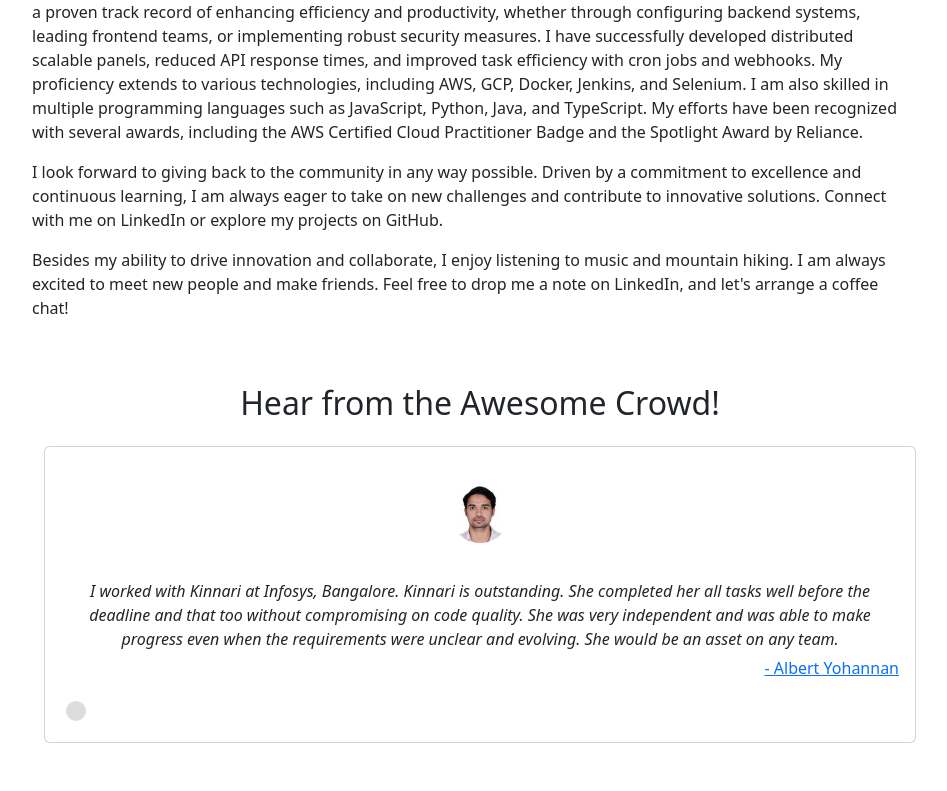
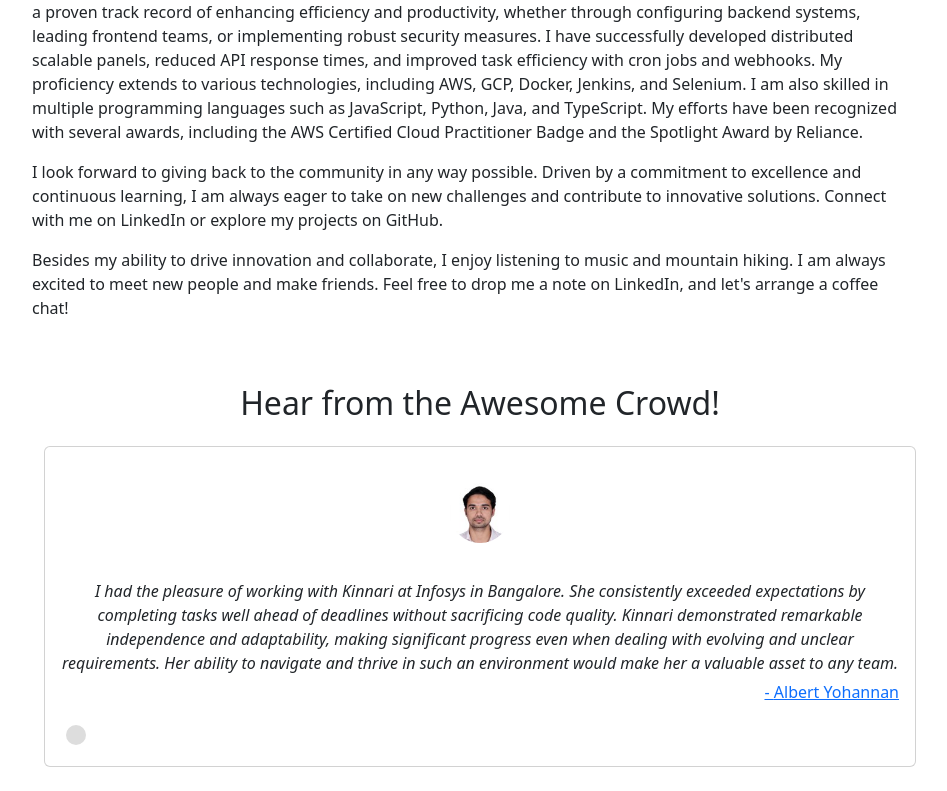
Before and after one commit to Kinnari7/kinnari7.github.io, a React (Create React App) app: page /#/about in a window 1280 px wide. Shown: the part 416-1207 px from the top of the page, without its empty margins (172-1119 px from the left). Before the commit the page ends 1183 px from the top, so only its background shows below. Built offline with nearby package versions, Linux system fonts and the light colour scheme.

Commit message:
updated recommendation msg

```diff
--- a/src/sections/recommendation/recommendation.jsx
+++ b/src/sections/recommendation/recommendation.jsx
@@ -12,42 +12,42 @@ const recommendations = [
     id: 1,
     name: "Albert Yohannan",
     image: Albert,
-    text: `I worked with Kinnari at Infosys, Bangalore. Kinnari is outstanding. She completed her all tasks well before the deadline and that too without compromising on code quality. She was very independent and was able to make progress even when the requirements were unclear and evolving. She would be an asset on any team.`,
+    text: `I had the pleasure of working with Kinnari at Infosys in Bangalore. She consistently exceeded expectations by completing tasks well ahead of deadlines without sacrificing code quality. Kinnari demonstrated remarkable independence and adaptability, making significant progress even when dealing with evolving and unclear requirements. Her ability to navigate and thrive in such an environment would make her a valuable asset to any team.`,
     link: "https://www.linkedin.com/in/albert-chiriyankandath-yohannan-4b55471a1/",
   },
   {
     id: 2,
     name: "Kalpesh Hadiyal",
     image: Kalpesh,
-    text: `Kinnari joined the fintech development team at Openxcell Technolabs as an Associate Software Engineer as beginner and soon it was easy to forget her lack of experience. Her tendency to learn a new concept or technology is astronomical. She is neither void of ideas nor shy of expressing them. I worked closely with her on a complex research project that she had no trouble owning end to end. She is an asset that is hard to find. One of the smartest engineers I have worked with.`,
+    text: `Kinnari joined the fintech development team at Openxcell Technolabs as an Associate Software Engineer, and it was soon easy to overlook her initial lack of experience. Her ability to quickly grasp new concepts and technologies is exceptional. She is both creative and confident in sharing her ideas. I had the opportunity to work closely with her on a complex research project, which she effortlessly managed from start to finish. Kinnari is truly a rare talent and one of the smartest engineers I have ever worked with.`,
     link: "https://www.linkedin.com/in/kalpesh-hadiyal-a4b669b6/",
   },
   {
     id: 3,
     name: "Jayesh Mathur",
     image: Jayesh,
-    text: `I've worked with Kinnari since with Openxcell Technolabs and during this journey, I've seen her quickly picking up newer and complex technologies. She has a growth mindset and a work ethic to match. She was instrumental in several initiatives and can independently drive complex projects to completion. She is confident and learns from feedback which helps her grow faster. Kinnari's ability to handle multiple technologies/tasks was unlike any I've seen before and helped increase the productivity of our team. Kinnari is an asset to any team/company and I wish her the very best!`,
+    text: `I’ve worked with Kinnari since her time at Openxcell Technolabs, and I’ve witnessed her rapidly mastering new and complex technologies. She has a growth mindset complemented by a strong work ethic. Kinnari played a crucial role in several initiatives, demonstrating her ability to independently drive complex projects to completion. `,
     link: "https://www.linkedin.com/in/jayesh-mathur-b5b6a852/",
   },
   {
     id: 4,
     name: "Parth Goswami",
     image: Parth,
-    text: `Kinnari is very bright and eager to learn new skills. During her Software Engineer role at Openxcell, I mentored her for a competition where she and her team had to prepare a pitch for a new product at Openxcell. She takes feedback seriously and applies it diligently to make improvements. Working in a team setting, she also demonstrated great leadership and communication skills. She and her team put together a very compelling pitch which won them the top price at the competition.`,
+    text: `Kinnari is confident, receptive to feedback, and uses it to accelerate her growth. Her unique ability to handle multiple technologies and tasks significantly boosted our team’s productivity. Kinnari is a valuable asset to any team or company, and I wish her the very best in her future endeavors!`,
     link: "https://www.linkedin.com/in/goswami-parth-7a8095bb/",
   },
   {
     id: 5,
     name: "Rutul Amin",
     image: Rutul,
-    text: `I've worked with Kinnari since my first day with Openxcell and during this journey, I've seen her quickly picking up newer and complex technologies. She has a growth mindset and a work ethic to match. She was instrumental in several initiatives and can independently drive complex projects to completion. She is confident and learns from feedback which helps her grow faster. Kinnari's ability to handle multiple technologies/tasks was unlike any I've seen before and helped increase the productivity of our team. Kinnari is an asset to any team/company and I wish her the very best!`,
+    text: `Kinnari has an exceptional growth mindset and consistently drives complex projects to successful completion. Her ability to handle multiple tasks efficiently and incorporate feedback to improve makes her a significant asset to any team.`,
     link: "https://www.linkedin.com/in/rutul-amin/",
   },
   {
     id: 6,
     name: "Mitali Rajpurohit",
     image: Mitali,
-    text: `I've worked with Kinnari since her internship with Walmart and during this journey, I've seen her quickly picking up newer and complex technologies. She has a growth mindset and a work ethic to match. She was instrumental in several initiatives and can independently drive complex projects to completion. She is confident and learns from feedback which helps her grow faster. Kinnari's ability to handle multiple technologies/tasks was unlike any I've seen before and helped increase the productivity of our team. Kinnari is an asset to any team/company and I wish her the very best!`,
+    text: `I had the pleasure of working remotely with Kinnari, and her ability to deliver smart, timely results is unmatched. She consistently meets deadlines while maintaining high-quality work and is always eager to learn new things. Her proactive approach and adaptability make her an invaluable team member.`,
     link: "https://www.linkedin.com/in/mitali-rajpurohit01/",
   },
 ];
```
